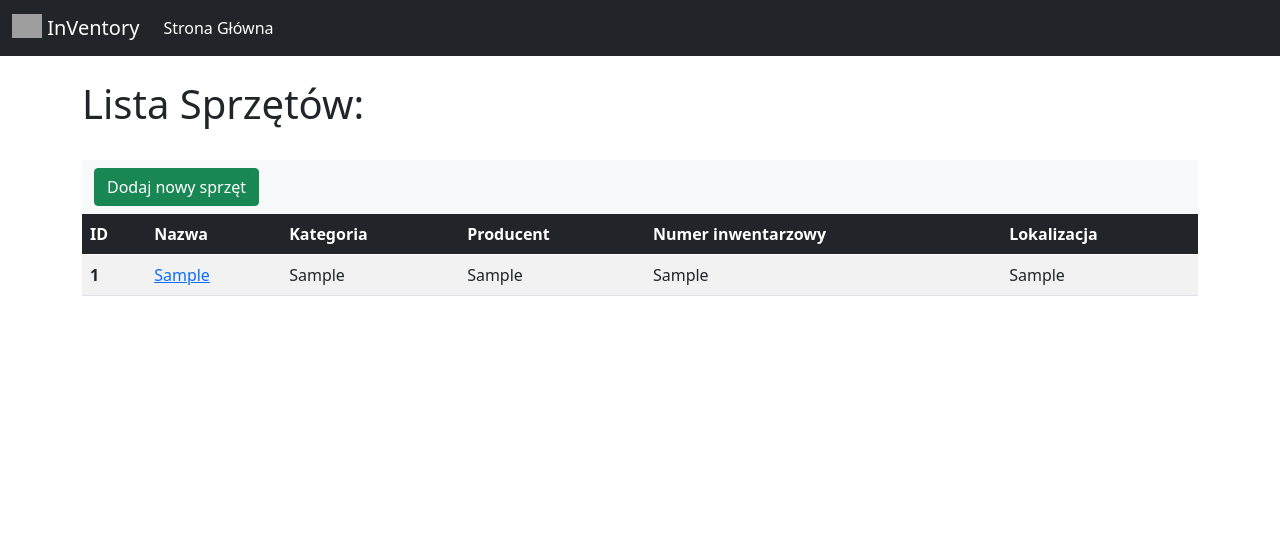
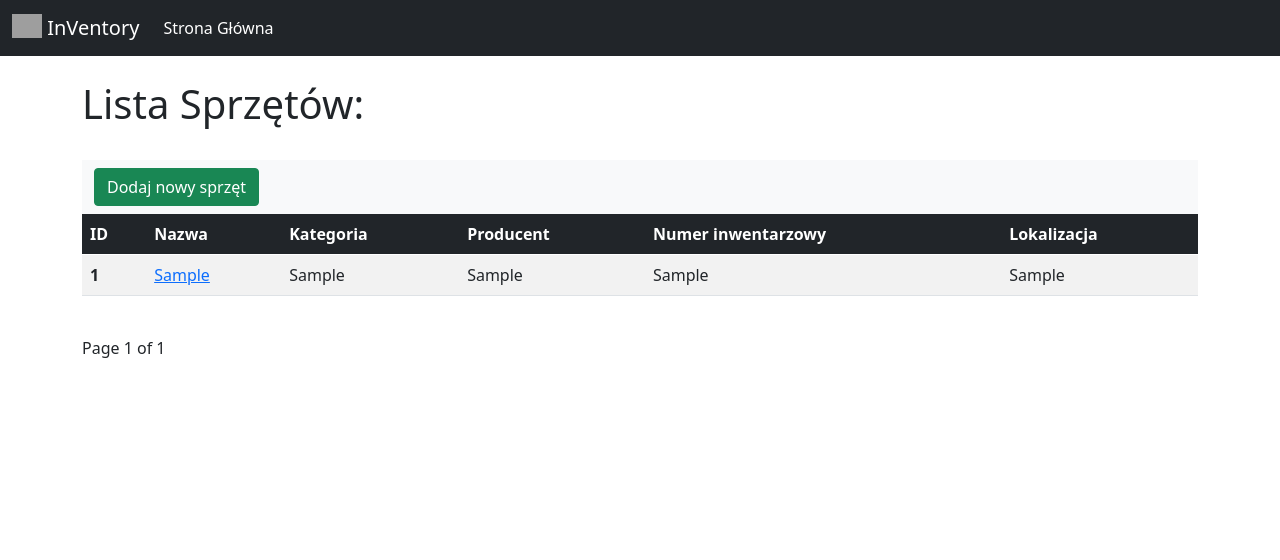
Before and after one commit to matszelo/InVentory, a Django app: page /equipment/ in a window 1280 px wide. Shown: the top 560 px of the page. Run offline with Django 4.2, Linux system fonts and the light colour scheme; tables that the repository leaves empty hold one stand-in row (values such as "Sample post"); grey boxes are pictures that could not be loaded.

Commit message:
Dodałem podstawowe pagination

```diff
--- a/equipment/templates/equipment/equipment_list.html
+++ b/equipment/templates/equipment/equipment_list.html
@@ -22,7 +22,7 @@
   </thead>
   <tbody>
   <tr>
-{% for equipment in equipment_list %}
+{% for equipment in equipments %}
     <th scope="row">{{ equipment.id }}</th>
     <td>
         <a href="{% url 'show_equipment' equipment.id %}">{{ equipment.nazwa }}</a>
@@ -35,6 +35,19 @@
 {% endfor %}
   </tbody>
 </table>
+<br/>
+{% if equipments.has_previous %}
+    <a href="?page=1">&laquo Pierwsza</a>
+    <a href="?page={{equipments.previous_page_number}}">Poprzednia</a>
 
+{% endif %}
+
+Page {{ equipments.number }} of {{ equipments.paginator.num_pages }}
+
+{% if equipments.has_next %}
+    <a href="?page={{equipments.next_page_number}}">Następna</a>
+    <a href="?page={{equipments.paginator.num_pages}}">Ostatnia &raquo</a>
+
+{% endif %}
 
 {% endblock %}
--- a/equipment/views.py
+++ b/equipment/views.py
@@ -2,6 +2,7 @@ from django.shortcuts import render, redirect
 from .models import Sprzet
 from django.http import HttpResponseRedirect
 from .forms import Equipmentform
+from django.core.paginator import Paginator
 
 def delete_equipment(request, equipment_id):
     equipment = Sprzet.objects.get(pk=equipment_id)
@@ -32,4 +33,7 @@ def add_equipment(request):
 
 def all_equipment(request):
     equipment_list = Sprzet.objects.all()
-    return render(request, 'equipment/equipment_list.html', {'equipment_list': equipment_list})
+    p = Paginator(Sprzet.objects.all(), 1)
+    page = request.GET.get('page')
+    equipments = p.get_page(page)
+    return render(request, 'equipment/equipment_list.html', {'equipment_list': equipment_list, 'equipments': equipments})
```
